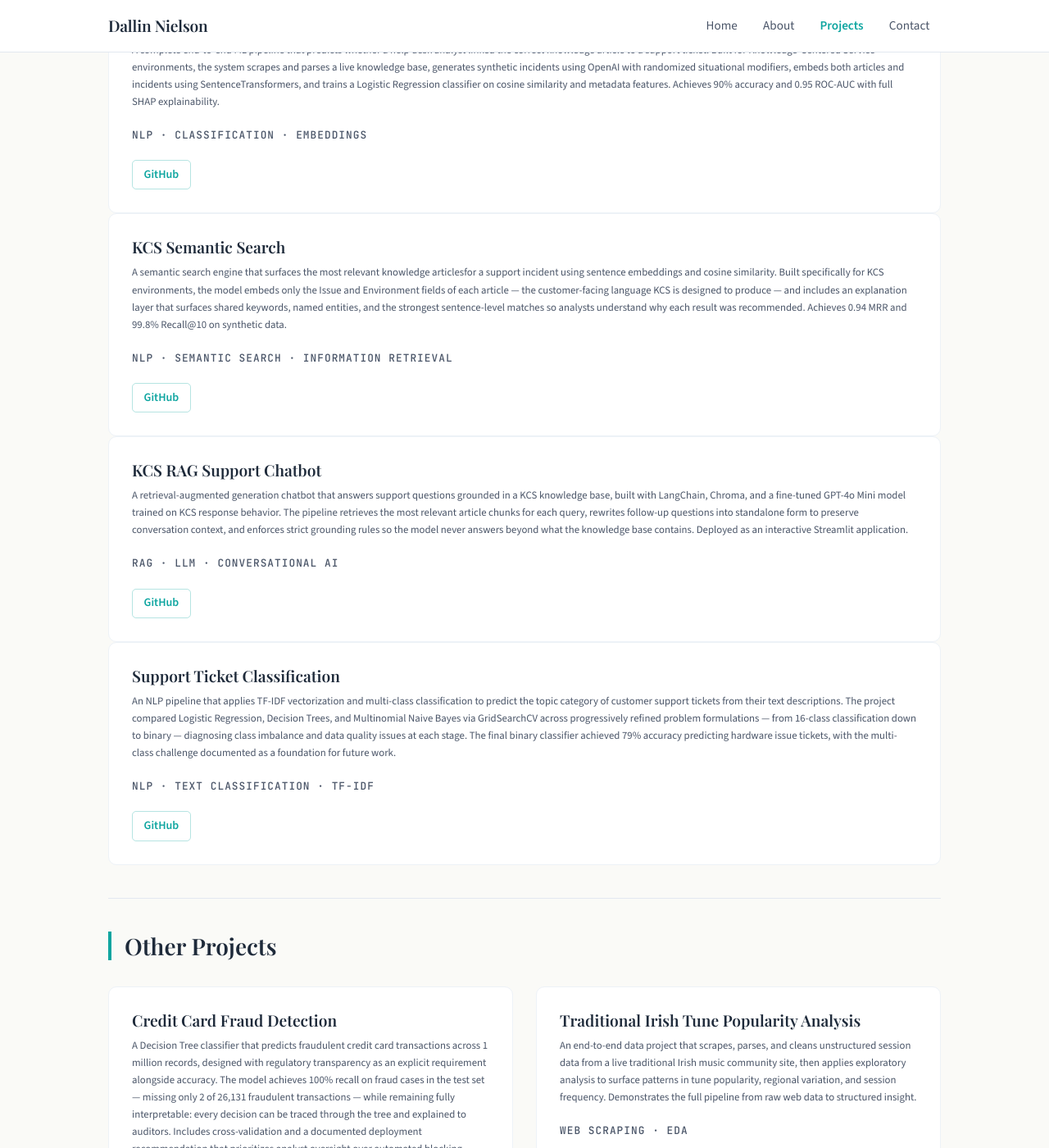
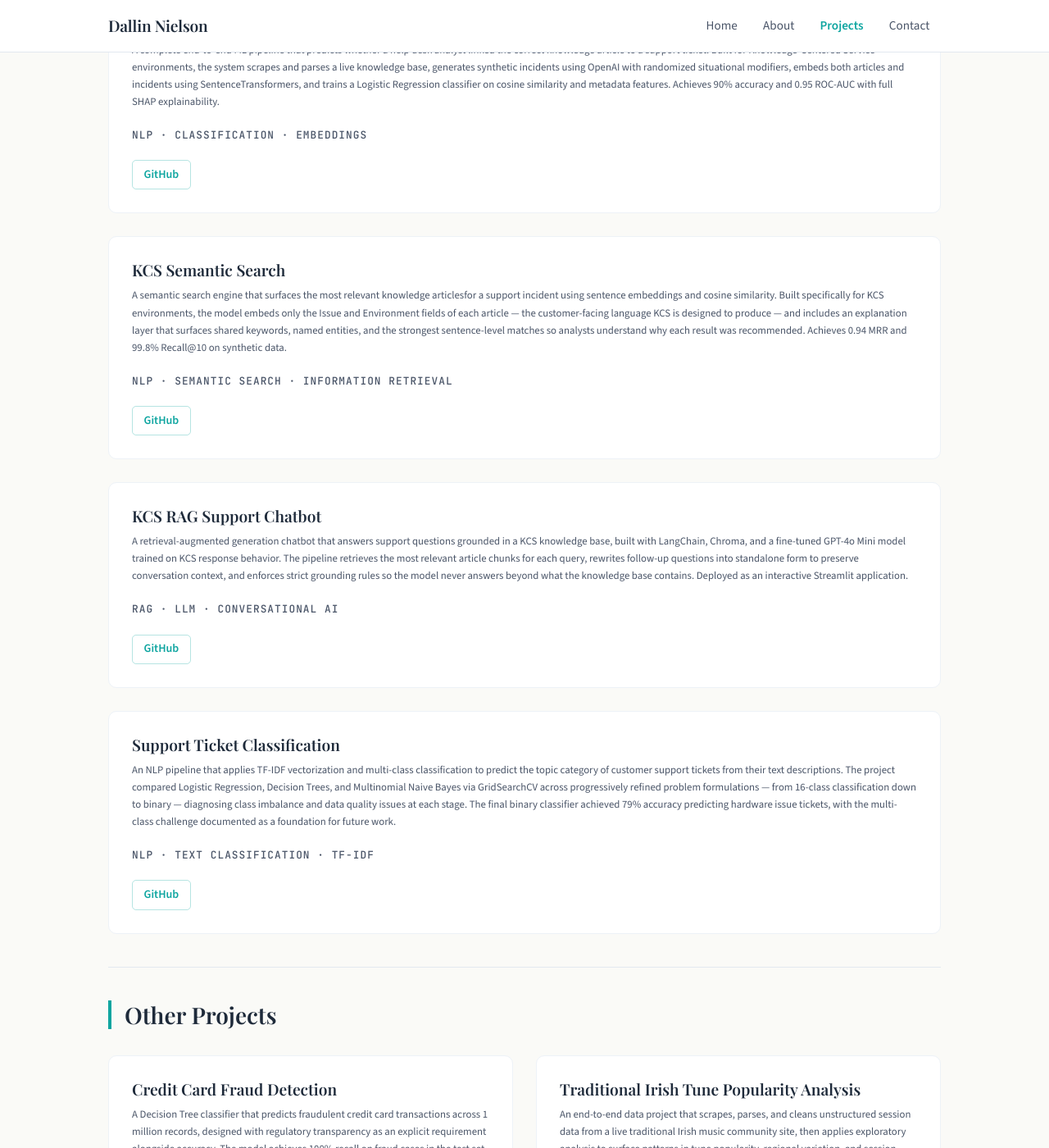
Before and after one commit to Daly-Llama/Daly-Llama.github.io, a Jekyll site: the page built from projects.md, in a window 1280 px wide and 1400 px high, scrolled down 515 px. Shown: the whole window at 82% size. Built offline with Jekyll 4.4.1, drawn with Linux system fonts in a browser that asks for light colours.

Commit message:
Update style.css
Added projects-list formatting

```diff
--- a/assets/css/style.css
+++ b/assets/css/style.css
@@ -553,6 +553,13 @@ hr {
   text-decoration: none;
 }
 
+.projects-list {
+  display: flex;
+  flex-direction: column;
+  gap: 1.75rem;
+  margin-top: 2rem;
+}
+
 
 /* ============================================================
    10. CONTACT PAGE
```
